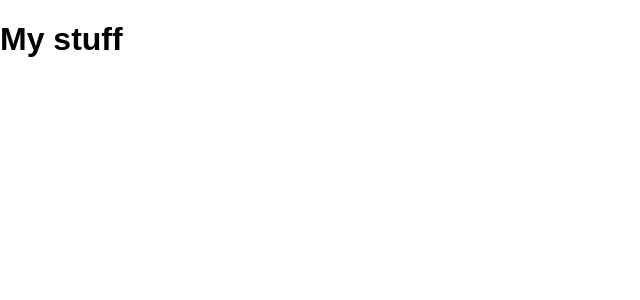
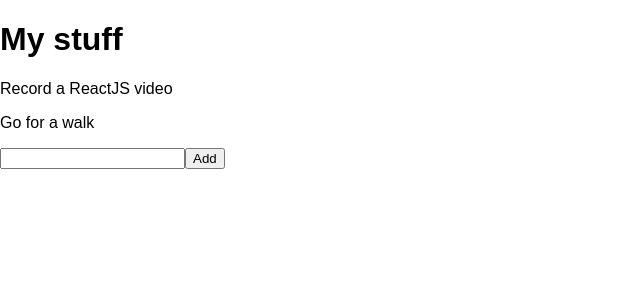
Before and after one commit to Chmarusso/kurs-react-podstawy, a React (Create React App) app: page / in a window 1280 px wide. Shown: the top 300 px of the page, without its empty margins (0-640 px from the left). Built offline with nearby package versions, Linux system fonts and the light colour scheme.

Commit message:
Adding elements to state

```diff
--- a/src/App.js
+++ b/src/App.js
@@ -1,20 +1,47 @@
 import React, { Component } from 'react';
 
 class ToDoList extends Component {
+  state = {
+    tasks: this.props.tasks,
+    draft: ''
+  }
+
+  updateDraft = event => {
+    this.setState({draft: event.target.value})
+  }
+
+  addToDo = () => {
+    const { tasks, draft } = this.state
+    const list = tasks
+    list.push(draft)
+    this.setState({tasks: list, draft: ''})
+  }
+
   render() {
+    const { title } = this.props
+    const { tasks, draft } = this.state
+
     return (
       <div>
-        <h1>{this.props.title}</h1>
+        <h1>{title}</h1>
+        {tasks.map(task => <div><p>{task}</p></div>)}
+        <input type='text' onChange={this.updateDraft} value={draft} />
+        <button onClick={this.addToDo}>Add</button>
       </div>
     )
   }
 }
 
 class App extends Component {
+  myTasks = [
+    'Record a ReactJS video',
+    'Go for a walk'
+  ]
+
   render() {
     return (
       <div>
-        <ToDoList title='My stuff' />
+        <ToDoList title='My stuff' tasks={this.myTasks} />
       </div>
     );
   }
```
